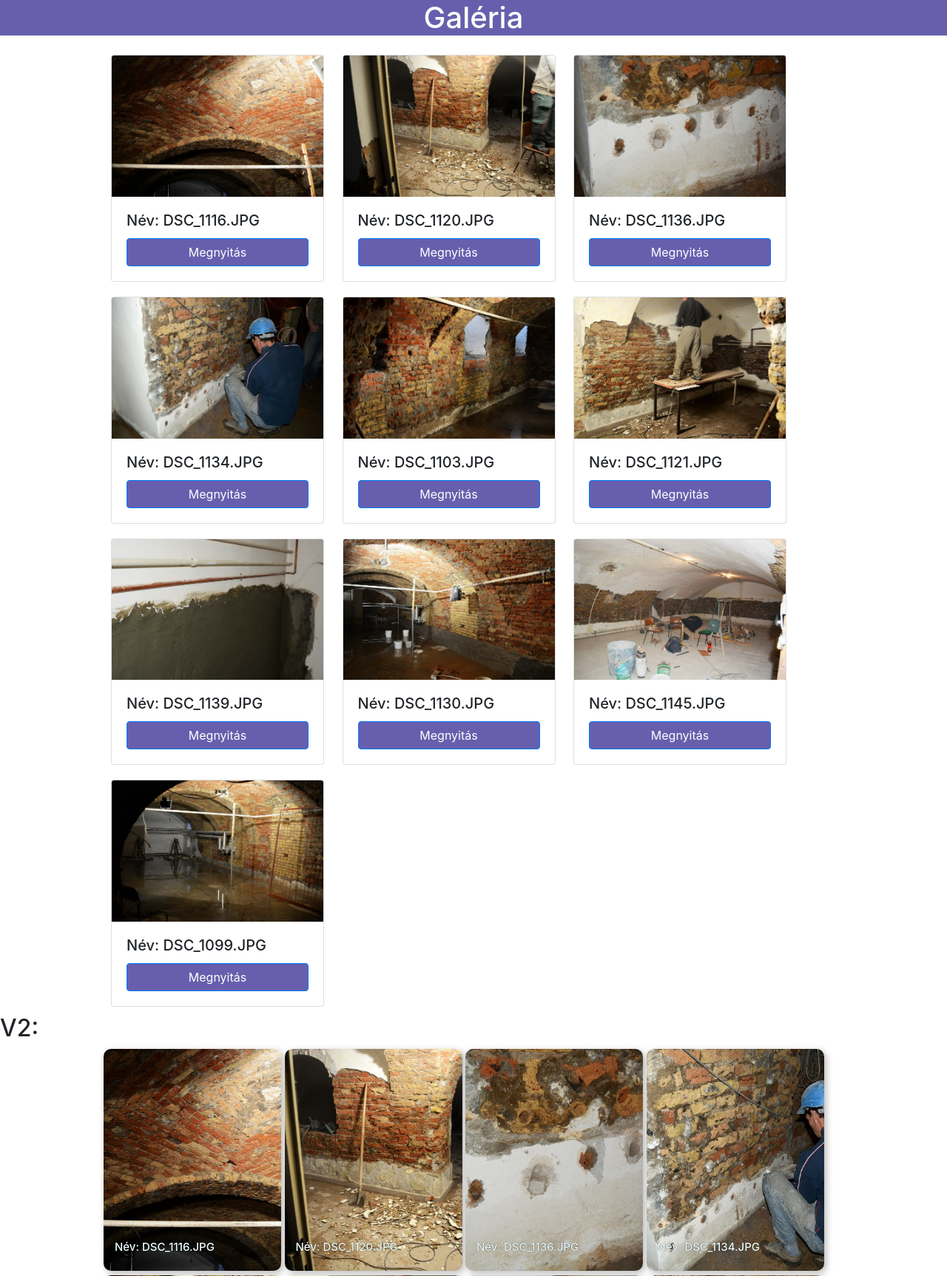
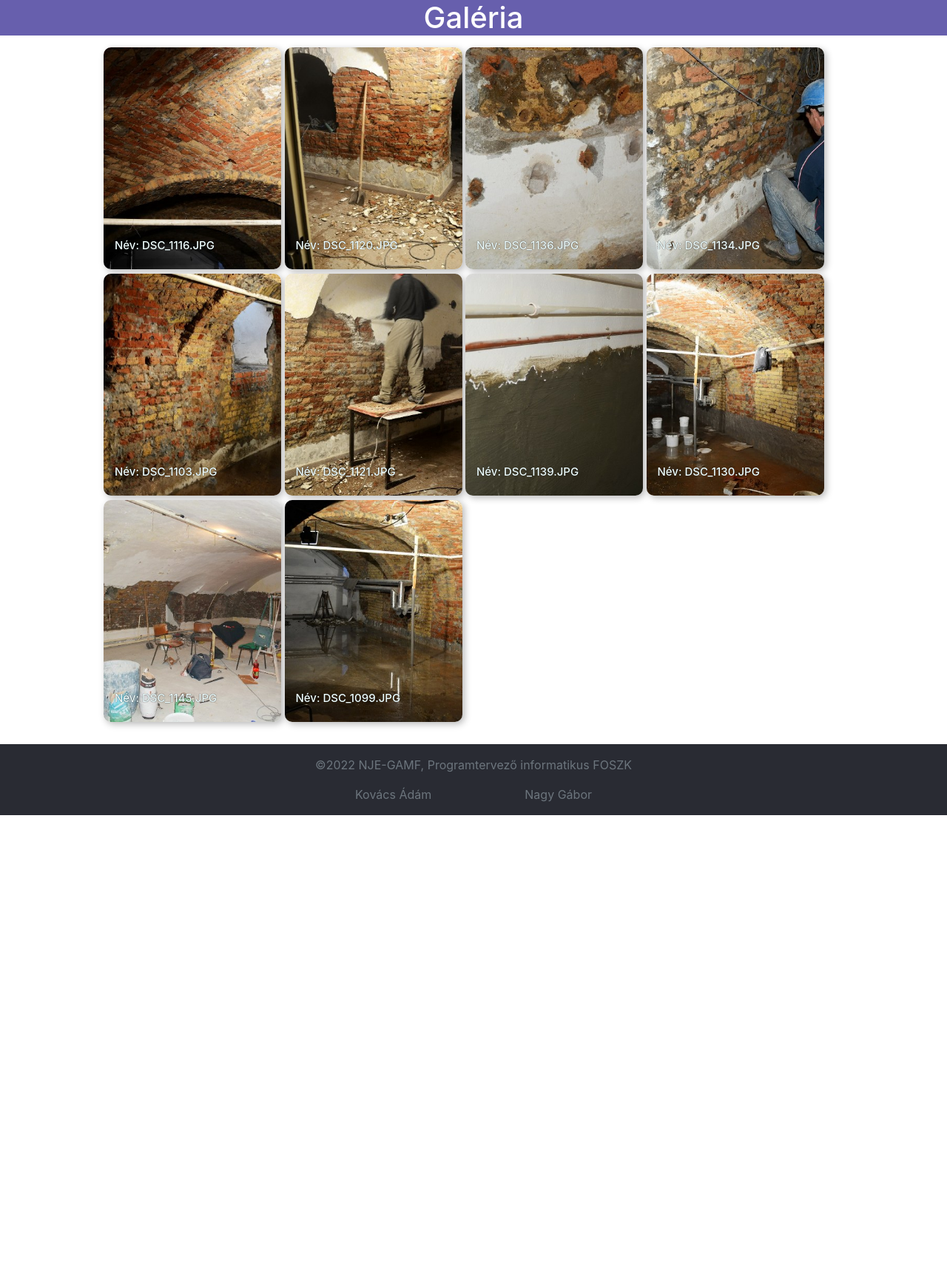
Before and after one commit to bigbugsteve/allatmentok, a PHP site: page /index.php?page=gallery in a window 1280 px wide. Shown: the part 95-1820 px from the top of the page at 74% size. After the commit the page ends 1197 px from the top, so only its background shows below. Run offline with PHP 8.4, Linux system fonts and the light colour scheme; data that the repository does not hold is empty; some libraries are stand-ins or nearby versions.

Commit message:
gallery final version

```diff
--- a/src/pages/gallery.php
+++ b/src/pages/gallery.php
@@ -15,28 +15,7 @@ closedir($reader);
 <div class="bg-purple text-white text-center text-size-large">
     <h1 class="page-title">Galéria</p>
 </div>
-<div class="gallery">
-    <?php
-    arsort($images);
-    foreach ($images as $file => $date) {
-    ?>
-        <div class="picture">
-            <div class="card" style="width: 18rem; margin: 10px;">
-                <img src="<?php echo $GALLERY . $file ?>" class="card-img-top" alt="...">
-                <div class="card-body">
-                    <h5 class="card-title">Név: <?php echo $file; ?></h5>
-                    <!-- <p class="card-text">Dátum:  <?php echo date($DATEFORM, $date); ?></p> -->
-                    <a href="<?php echo $GALLERY . $file ?>" class="btn btn-primary bg-purple w-100">Megnyitás</a>
-                </div>
-            </div>
 
-        </div>
-    <?php
-    }
-    ?>
-</div>
-
-<h2>V2:</h2>
 <div class="gallery">
     <?php
         arsort($images);
```
